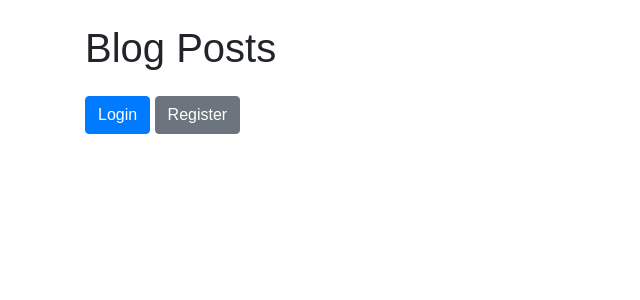
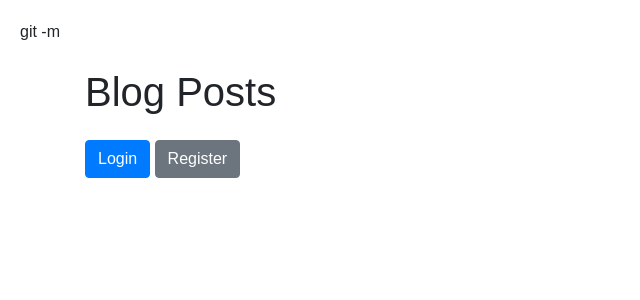
Before and after one commit to kakaij/BLOG, a PHP site: page / in a window 1280 px wide. Shown: the top 300 px of the page, without its empty margins (0-640 px from the left). Run offline with PHP 8.4, Linux system fonts and the light colour scheme; data that the repository does not hold is empty.

Commit message:
Updated index.php

```diff
--- a/index.php
+++ b/index.php
@@ -19,7 +19,7 @@ try {
 <!DOCTYPE html>
 <html lang="en">
 <head>
-    <meta charset="UTF-8">
+    <meta charset="UTF-8">git -m
     <meta name="viewport" content="width=device-width, initial-scale=1.0">
     <title>Blog Home</title>
     <link rel="stylesheet" href="https://stackpath.bootstrapcdn.com/bootstrap/4.5.2/css/bootstrap.min.css">
```
